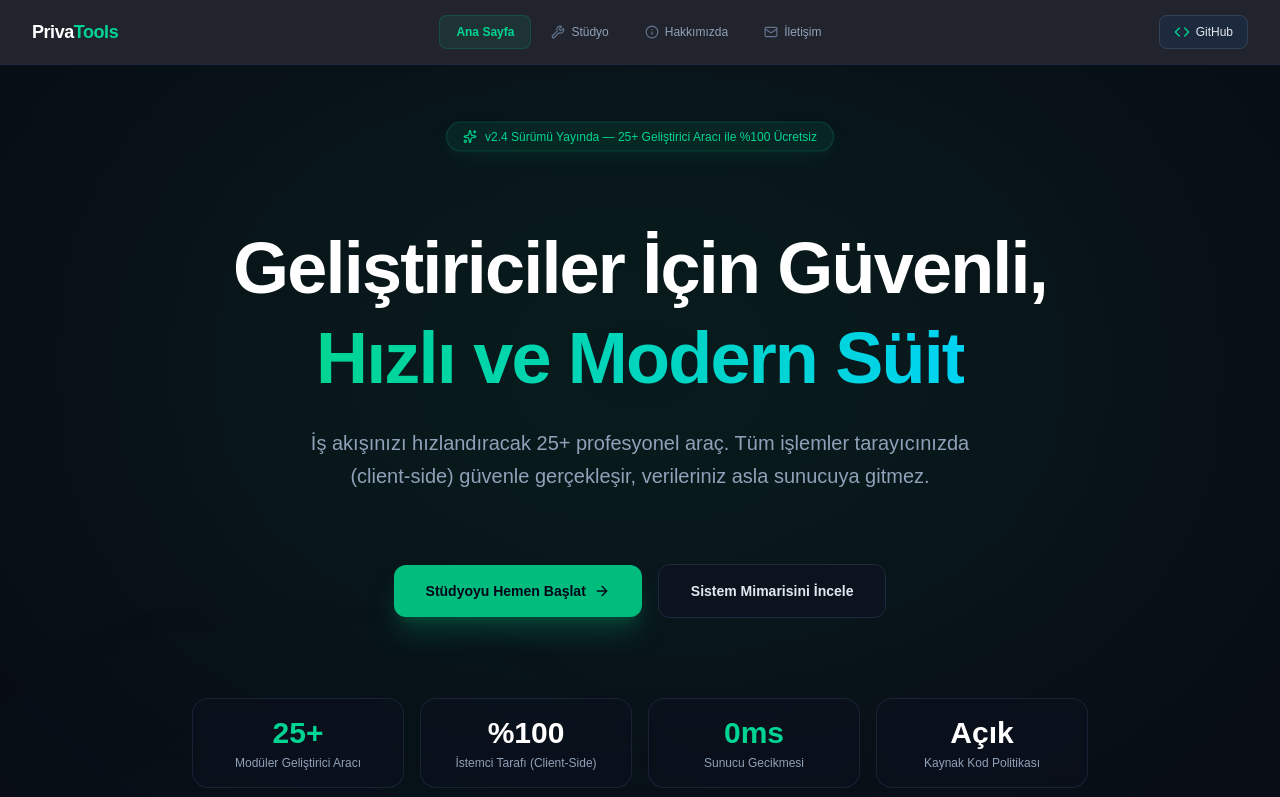
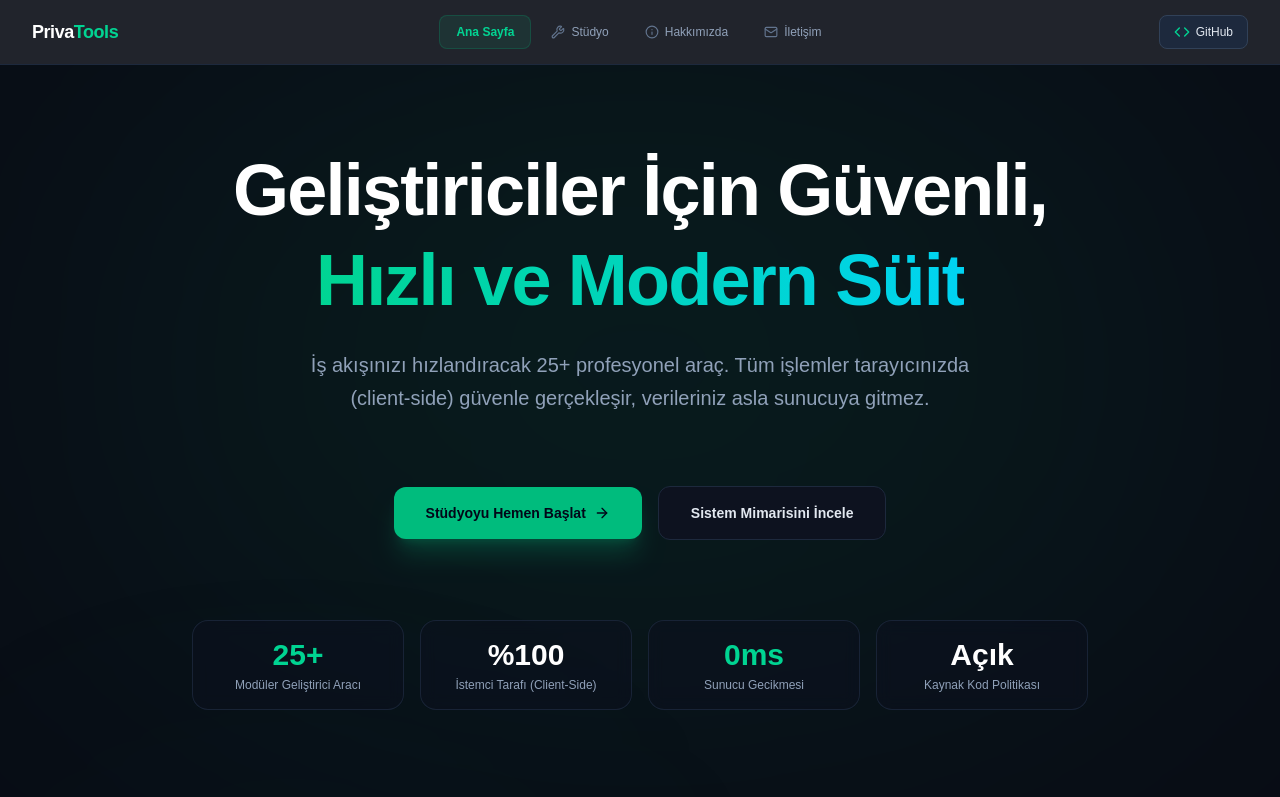
Before and after one commit to MuhammedEdev/privatools, a Next.js app: page / in a window 1280 px wide. Shown: the top 797 px of the page. Built offline with nearby package versions, Linux system fonts and the light colour scheme.

Commit message:
refactor(home): remove top version badge pill for a cleaner hero section layout

```diff
--- a/src/app/page.tsx
+++ b/src/app/page.tsx
@@ -2,7 +2,7 @@
 "use client";
 
 import Link from "next/link";
-import { ArrowRight, Lock, Zap, Layers, Sparkles, ShieldCheck, Cpu, Shield, RefreshCw, Palette, CheckCircle2, Terminal, Code2, Globe, Command, Heart } from "lucide-react";
+import { ArrowRight, Lock, Zap, Layers, ShieldCheck, Cpu, Shield, RefreshCw, Palette } from "lucide-react";
 
 export default function Home() {
   return (
@@ -14,15 +14,9 @@ export default function Home() {
       <div className="absolute bottom-20 right-10 w-[600px] h-[400px] bg-emerald-500/5 blur-[160px] rounded-full pointer-events-none" />
 
       {/* Hero Section */}
-      <div className="max-w-6xl mx-auto px-4 py-16 text-center space-y-16 relative z-10">
+      <div className="max-w-6xl mx-auto px-4 py-20 text-center space-y-16 relative z-10">
 
-        {/* Üst Küçük Animasyonlu Rozet */}
-        <div className="inline-flex items-center gap-2 px-4 py-1.5 rounded-full bg-emerald-500/10 border border-emerald-500/20 text-emerald-400 text-xs font-medium animate-bounce shadow-lg shadow-emerald-500/5">
-          <Sparkles className="w-3.5 h-3.5" />
-          <span>v2.4 Sürümü Yayında — 25+ Geliştirici Aracı ile %100 Ücretsiz</span>
-        </div>
-
-        {/* Ana Başlık */}
+        {/* Ana Başlık (Üst rozet kaldırıldı) */}
         <div className="space-y-6">
           <h1 className="text-4xl sm:text-7xl font-extrabold tracking-tight text-white leading-tight">
             Geliştiriciler İçin Güvenli, <br />
@@ -167,7 +161,7 @@ export default function Home() {
           </div>
         </div>
 
-        {/* Yeni Bölüm: Sık Sorulan Sorular (FAQ) */}
+        {/* Sık Sorulan Sorular (FAQ) */}
         <div className="pt-12 space-y-8 text-left">
           <div className="text-center space-y-2">
             <h2 className="text-2xl sm:text-3xl font-bold text-white">Sık Sorulan Sorular</h2>
```
